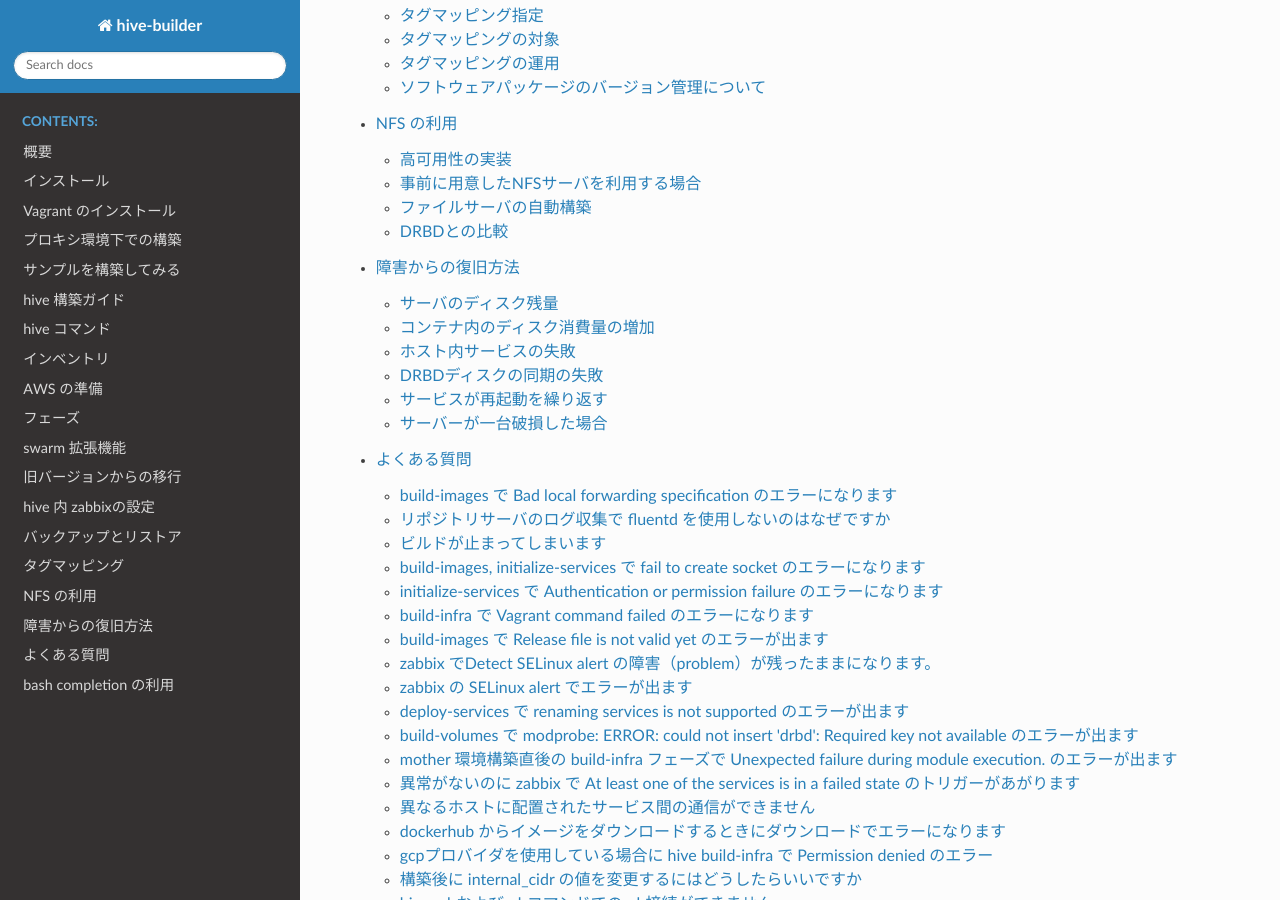
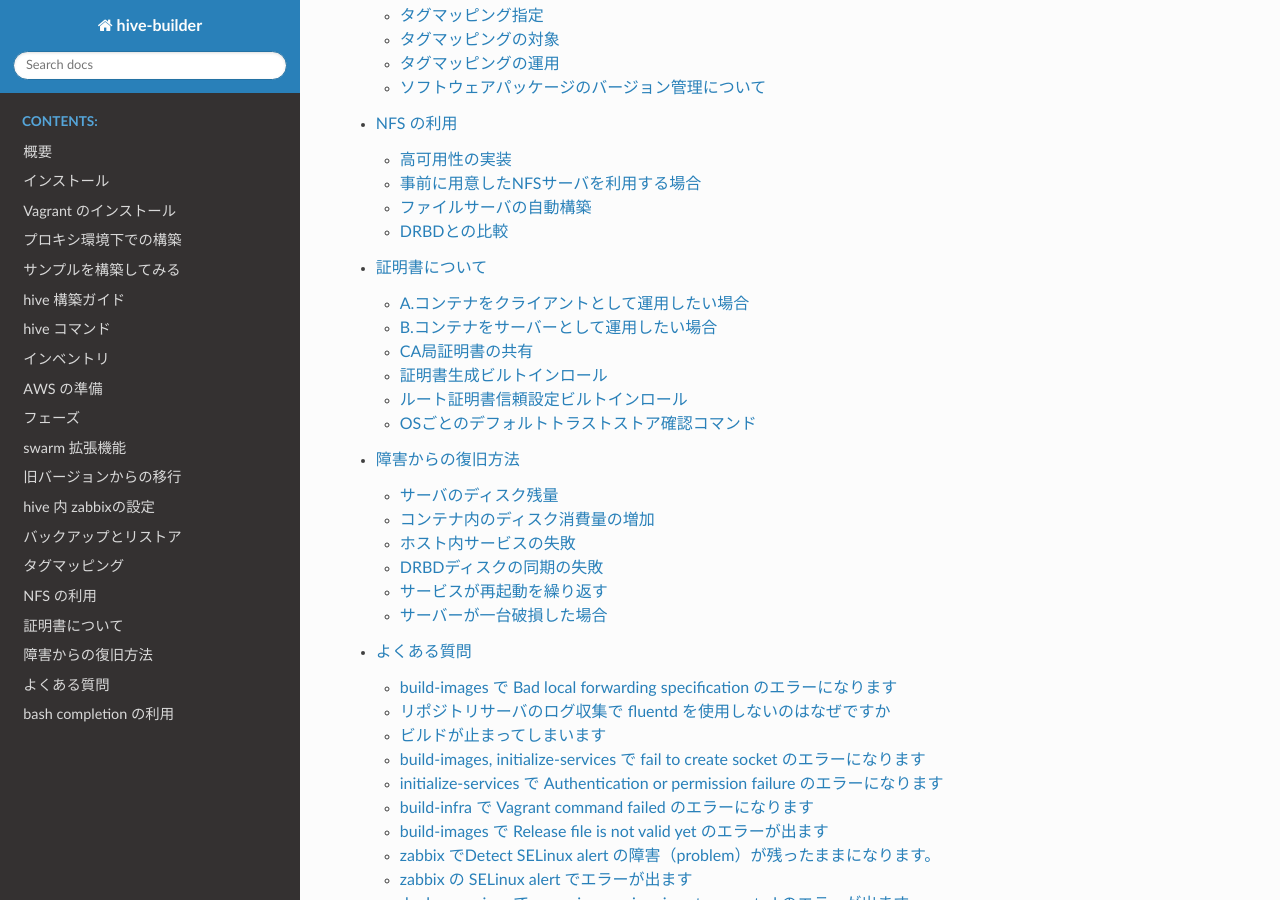
Before and after one commit to procube-open/hive-builder, a Sphinx documentation site: the page built from docs/index.rst, in a window 1280 px wide and 900 px high, scrolled down 2577 px. Built offline with Sphinx 7.4.7 and the Read the Docs theme 2.0.0, drawn with Linux system fonts in a browser that asks for light colours; part of the change alters nothing that is shown.

```diff
--- /dev/null
+++ b/docs/cashare.rst
@@ -0,0 +1,164 @@
+証明書について
+===============================
+| hive-builderでは必要に応じてCA局証明書の共有および証明書の生成が可能となっています。
+| サーバー間でCA局証明書を共有した上での運用例を解説していきます。
+
+A.コンテナをクライアントとして運用したい場合
+--------------------------------------------
+
+| コンテナをクライアントとして運用する場合、
+| 「1.CA局証明書の信頼」および「2.コンテナへのクライアント証明書の付与」が可能です。
+
+A-1.CA局証明書の信頼
+^^^^^^^^^^^^^^^^^^^^^^^^^^
+hiveの機能で共有したいCA局証明書をコンテナのトラストストアに配置して信頼するため、通信相手のサーバー証明書を検証することが可能です。
+
+.. image:: imgs/share_ca.png
+   :align: center
+
+|
+| ①CA局の証明書と秘密鍵をmotherマシンのコンテキストディレクトリに配置します。証明書と鍵の配置方法は :ref:`「CA局証明書の共有」 <cashare-CA>` の節を参照してください。
+| ②共有したCA局の証明書をコンテナのトラストストアにインストールします。詳しくは :ref:`「ルート証明書信頼設定ビルトインロール」 <cashare-catrust>` の節を参照してください。
+
+A-2.コンテナへのクライアント証明書の付与
+^^^^^^^^^^^^^^^^^^^^^^^^^^^^^^^^^^^^^^^
+「1.CA局証明書の信頼」で共有したCA局証明書を用いて生成したクライアントの証明書と秘密鍵をコンテナに付与することで、通信相手とのTLS相互認証が可能となります。
+
+.. image:: imgs/set_client_cert.png
+   :align: center
+
+|
+| ①CA局の証明書と秘密鍵をmotherマシンのコンテキストディレクトリに配置します。証明書と鍵の配置方法は :ref:`「CA局証明書の共有」 <cashare-CA>` の節を参照してください。
+| ②共有したCA局証明書を用いて、motherマシンでクライアント証明書およびクライアントの秘密鍵を生成します。
+| ③共有したCA局の証明書をコンテナのトラストストアにインストールします。詳しくは :ref:`「ルート証明書信頼設定ビルトインロール」 <cashare-catrust>` の節を参照してください。
+| ④生成したクライアントの証明書と秘密鍵をコンテナに配置します。
+| クライアント証明書の生成の際に指定するドメイン名、サフィックス、有効期限の設定およびコンテナへの証明書の配置については :ref:`「証明書生成ビルトインロール」<cashare-create>` の節を参照してください。
+
+
+B.コンテナをサーバーとして運用したい場合
+--------------------------------------------
+コンテナをサーバーとして運用する場合、コンテナへのサーバー証明書の付与が可能です。
+
+.. image:: imgs/set_server_cert.png
+   :align: center
+
+|
+| ①CA局の証明書と秘密鍵をmotherマシンのコンテキストディレクトリに配置します。証明書と鍵の配置方法は :ref:`「CA局証明書の共有」 <cashare-CA>` の節を参照してください。
+| ②共有したCA局証明書を用いて、motherマシンでサーバー証明書およびサーバーの秘密鍵を生成します。
+| ③生成したサーバー証明書と秘密鍵をコンテナに配置します。
+| サーバー証明書の生成の際に指定するドメイン名、サフィックス、有効期限の設定およびコンテナへの証明書の配置については :ref:`「証明書生成ビルトインロール」<cashare-create>` の節を参照してください。
+
+
+.. _cashare-CA:
+
+CA局証明書の共有
+----------------------------------------
+hive_builderの機能でCA局の証明書を共有することが可能です。(motherマシンへの配置)
+下記の形式でインベントリ(例えば、inventory/group_vars/all.yml)に変数hive_ca_certにサーバー証明書を、変数hive_ca_keyにサーバ鍵を定義してください。
+以下に例を示します。
+::
+
+    hive_ca_cert: |
+      -----BEGIN CERTIFICATE-----
+      MIIE6TCCAtECFFq7Q+zMjH+HbQILdIJV+dWM7vIeMA0GCSqGSIb3DQEBCwUAMDAx
+      GDAWBgoJkiaJk/IsZAEZFghob2dlaGl2ZTEUMBIGA1UEAwwLY2EuaG9nZWhpdmUw
+                                    .
+                                    .
+      /8RdE53g5XuXaHna5w==
+      -----END CERTIFICATE-----
+
+    hive_ca_key: |
+      -----BEGIN PRIVATE KEY-----
+      MIIJQwIBADANBgkqhkiG9w0BAQEFAASCCS0wggkpAgEAAoICAQC5LaqGi+VrKEt/
+      avMBKhnKhJ8Fuo37Zr/bNETEtPTfSnJ4xxVkNaCzksgLTNjPu3iF+rCw3QPUA4Bg
+                                    .
+                                    .
+      K5hfEuwyPeeCaBuJua19DO/fl87L5pU=
+      -----END PRIVATE KEY-----
+
+| CA局の証明書と秘密鍵の共有はbuild-infraフェーズで実行されます。
+| (hive_ca_cert, hive_ca_keyが定義されていない場合は、同様のフェーズで新たにCA局証明書と秘密鍵が生成されます。)
+|
+| CA局証明書の共有機能を利用する場合は、必ず正しいペアの証明書と鍵の両方定義するようにしてください。
+| また、証明書、鍵の内容が全行インデントされていないと正常に動作しないため、ご注意ください。
+|
+
+.. _cashare-create:
+
+証明書生成ビルトインロール
+----------------------------------------
+| hive_builderのビルトインロールhive-certificateでアプリケーションのサーバに利用できるクライアント(サーバー)証明書を生成することが可能です。
+| 下記の形式でインベントリ(例えば、inventory/group_vars/all.yml)に変数certificate_fqdn, sub_prefix, ca_valid_inを定義することで指定のドメイン、サフィックス、有効期限で証明書が生成されます。
+| また、証明書と秘密鍵をコピーしたいコンテナのパスは変数cert_dest, key_destで指定してください。
+| 以下に例を示します。
+::
+
+    certificates:
+      - certificate_fqdn: "dnsdist-example-slave.test.procube-demo.jp"
+        ca_valid_in: "{{ 365 * 100 }}"
+        sub_prefix: /DC={{ hive_name.split('.') | reverse | join('/DC=') }}
+        cert_dest: /etc/pki/tls/certs/dnsdist-example-slave.test.procube-demo.jp.crt
+        key_dest: /etc/pki/tls/private/dnsdist-example-slave.test.procube-demo.jp.key
+      - certificate_fqdn: "ddex.test.procube-demo.jp"
+        ca_valid_in: "{{ 365 * 100 }}"
+        sub_prefix: /DC={{ hive_name.split('.') | reverse | join('/DC=') }}
+        cert_dest: /etc/pki/tls/certs/ddex.test.procube-demo.jp.crt
+        key_dest: /etc/pki/tls/private/ddex.test.procube-demo.jp.key
+
+| 証明書の生成はbuild-imagesフェーズで実行されます。
+|
+| 上記の例で作成される証明書は、
+| 1枚目:
+| CN=dnsdist-example-slave.test.procube-demo.jp, DC=${ hive_name }, 有効期限=100年
+| 2枚目:
+| CN=ddex.test.procube-demo.jp, DC=${ hive_name }, 有効期限=10年
+| となります。
+| sub_prefixについては値のみを定義していただくことで指定の値をDCに設定することができます。(DCを'boo'にしたい時は、sub_prefix: /DC=booとすることで設定可能)
+|
+| ビルトインロールhive-certificateを適用するには、サービスのimage.roles属性の下に追加する必要があります。
+| 以下に例を示します。
+::
+
+  hoge:
+    image:
+      from: alpine:edge
+      roles:
+        - python-aptk
+        - hive-certificate
+
+.. _cashare-catrust:
+
+ルート証明書信頼設定ビルトインロール
+----------------------------------------
+| hive_builderのビルトインロールhive-trust-caでは、CA局証明書のコンテナのトラストストアにインストールします。ビルトインロールhive-trust-caを適用するには、サービスのimage.roles属性の下に追加する必要があります。
+| 以下に例を示します。
+::
+
+  hoge:
+    image:
+      from: alpine:edge
+      roles:
+        - python-aptk
+        - hive-certificate
+        - hive-trust-ca
+
+
+OSごとのデフォルトトラストストア確認コマンド
+------------------------------------------------
+| alpine系、ubuntu系、centos系それぞれのOSでhive_builderを用いて環境を構築した際のデフォルトトラストストアを確認する方法を示します。
+| 共有したCA局の証明書、証明書生成ビルトインロールで生成されたクライアント(サーバー)の証明書と秘密鍵は、以下のコマンドを実行することで確認することが可能です。
+
+alpine系
+::
+
+    ls /etc/pki/ca-trust/source/anchors/
+
+ubuntu系
+::
+
+    ls /etc/ssl/certs/
+
+centos系
+::
+
+    ls /etc/ssl/certs/
--- a/docs/index.rst
+++ b/docs/index.rst
@@ -21,6 +21,7 @@ hive-builder ドキュメントページへようこそ
     backup.rst
     tagmapping.rst
     nfs.rst
+    cashare.rst
     repair.rst
     faq.rst
     bashcompletion.rst
--- a/docs/inventory.rst
+++ b/docs/inventory.rst
@@ -961,9 +961,12 @@ image 属性にオブジェクトを指定すると、イメージのビルド
       - 省略可能
       - pull_on に指定されたステージでサービスを deploy する際のイメージのタグ。イメージはタグのリポジトリからダウンロードされる。
 
-ビルトインrole
+ビルトインロール
 ^^^^^^^^^^^^^^^^^^^
-python-aptk はビルトイン role であり、イメージのビルド時に role 定義を行わずに使用できます。
+| hive_builderではビルトインロールと呼ばれる組み込み式のロールがあります。これはサービスごとのimage.roles属性の下に追加することで使用でき、イメージのビルド時にrole定義を行う必要がありません。
+| 現在、hive_builderには4つのビルトインロールがあります。以下に詳細を示します。
+
+- python-aptk
 build-images フェーズでは、 ansible で中身を構築するため、
 ビルド用に起動したコンテナに python がインストールされていなければなりません。
 しかし、 ubuntu や alpine をベースとしたイメージには python がインストールされていないものが
@@ -977,6 +980,17 @@ python-aptk には以下のようにタスクが定義されており、ubuntu
       raw: if [ -x /usr/bin/apt-get ]; then (apt-get update && apt-get -y install python3); else (apk update && apk add python3); fi
       changed_when: False
 
+- hive-syslog
+スタンドアロン型のサービスでは、そのままではリポジトリサーバにログが出力されません。スタンドアロン型の中の syslog をリポジトリサーバに
+送るためには hive-syslog ビルトインロールを組み込んでください。
+
+- hive-certificate
+サービスを構築する上で、複数枚の証明書が必要な場合があります。hive_certificateビルトインロールでは変数certificatesを指定することで任意のドメイン名、サフィックス、有効期限で証明書の生成が可能です。
+詳細は :ref:`こちら<cashare-create>` を確認ください。
+
+- hive-trust-ca
+CA局証明書をコンテナのトラストストアにインストールします。
+詳細は :ref:`こちら<cashare-catrust>` を確認ください。
 
 
 
```
Also changed, not shown: docs/imgs/set_client_cert.png (added), docs/imgs/set_server_cert.png (added), docs/imgs/share_ca.png (added), 10 other files.
